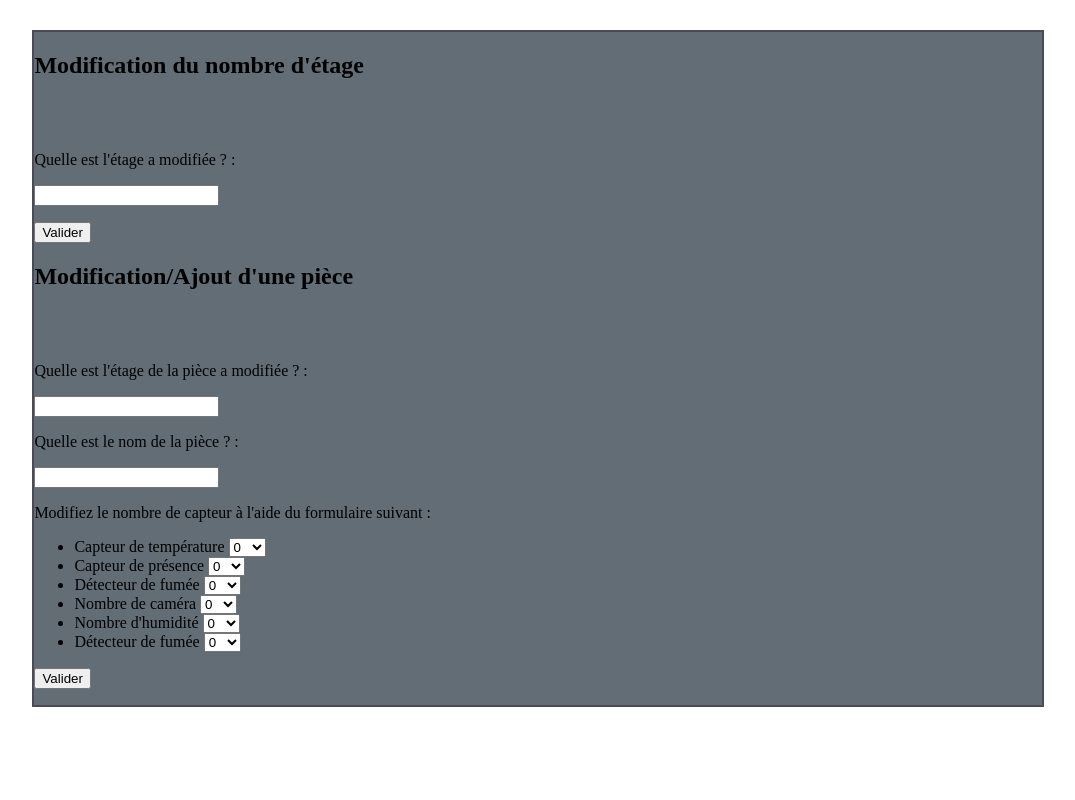
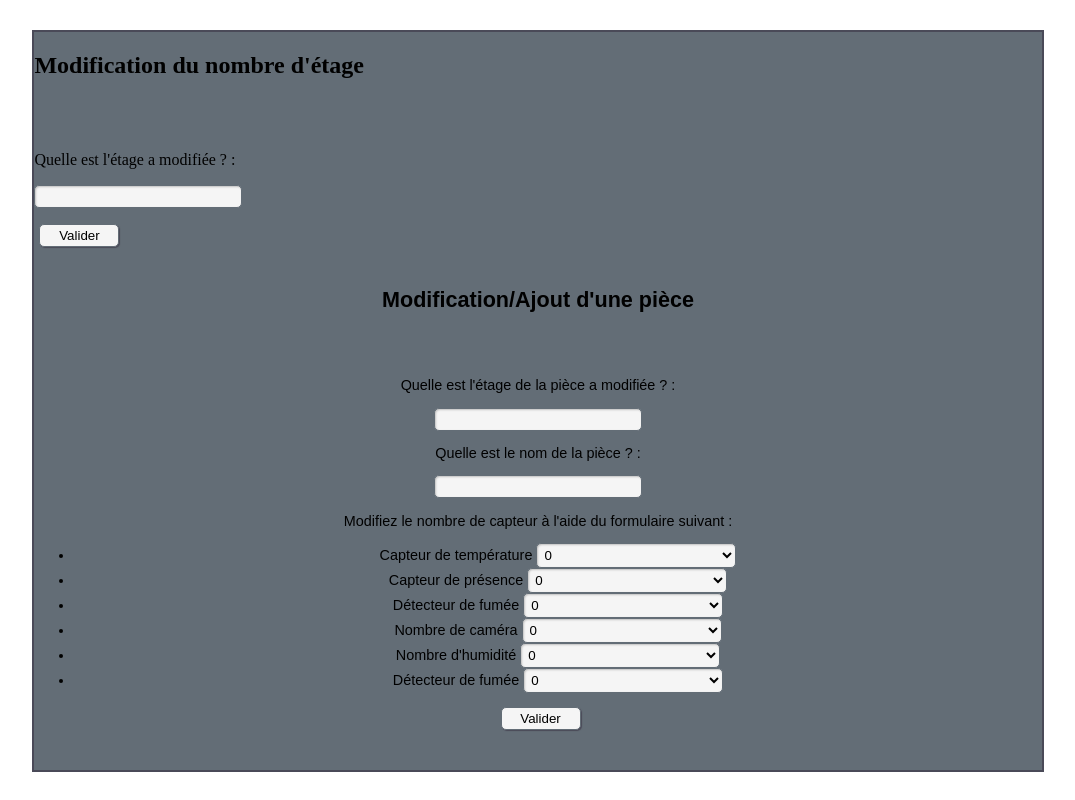
Before and after one commit to PXZhou/Pesimod, a PHP site: page /file.php in a window 1280 px wide. Shown: the whole page, without its empty margins (102-1177 px from the left). Run offline with PHP 8.4, Linux system fonts and the light colour scheme; data that the repository does not hold is empty.

Commit message:
marinestyle

```diff
--- a/styleB.css
+++ b/styleB.css
@@ -168,7 +168,6 @@ h1 {
 	padding:8px;
 	margin : 1px 2px 0 2px;  /* Pour IE  */
 	cursor: pointer;
-	/*z-index: 1*/
 }
 
 #onglet .actif{
@@ -184,7 +183,7 @@ h1 {
 	position: relative;
 	z-index: 2;
 	top: -4px;
-	height:1000px;
+	height:auto;
 	margin-left: 20px;
 	margin-right: 20px;
 	margin-bottom: 20px;
@@ -192,3 +191,37 @@ h1 {
 	background: whitesmoke;
 	overflow: hidden;
 }
+
+typepiece {
+	margin-top:10px;
+	display:block;
+}
+typepiece.inline {
+	display:inline;
+	margin-right:50px;
+}
+
+form {
+	font-family:Arial, Helvetica, sans-serif;
+	font-size:90%;
+	margin-top:40px;
+	margin-bottom:40px;
+	text-align: center;
+}
+
+input, textarea, select, option {
+	background-color:whitesmoke;
+}
+input, textarea, select {
+	padding:3px;
+	border:1px solid #636d76;
+	border-radius:5px;
+	width:200px;
+	box-shadow:1px 1px 2px #C0C0C0 inset;
+}
+input[type=submit], input[type=reset] {
+	width:80px;
+	margin-left:5px;
+	box-shadow:1px 1px 1px #4A4A58;
+	cursor:pointer;
+}
```
